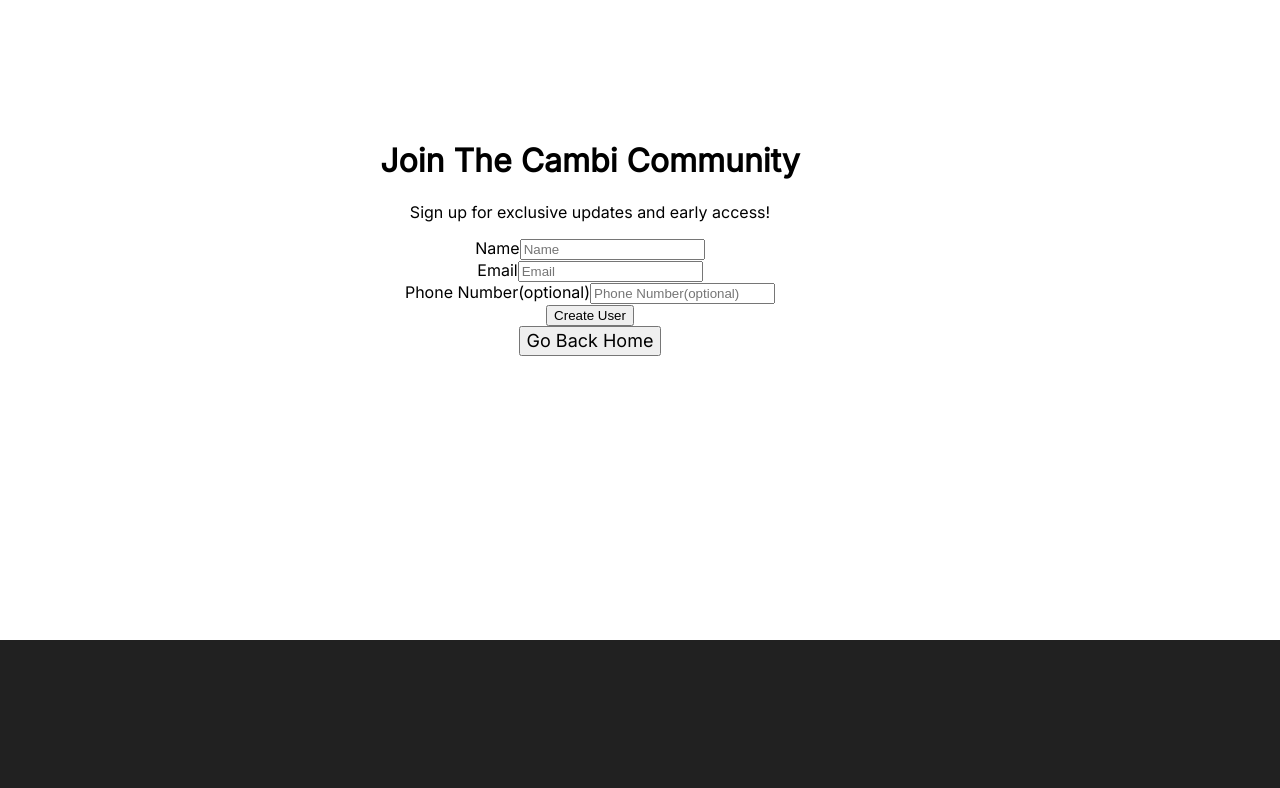
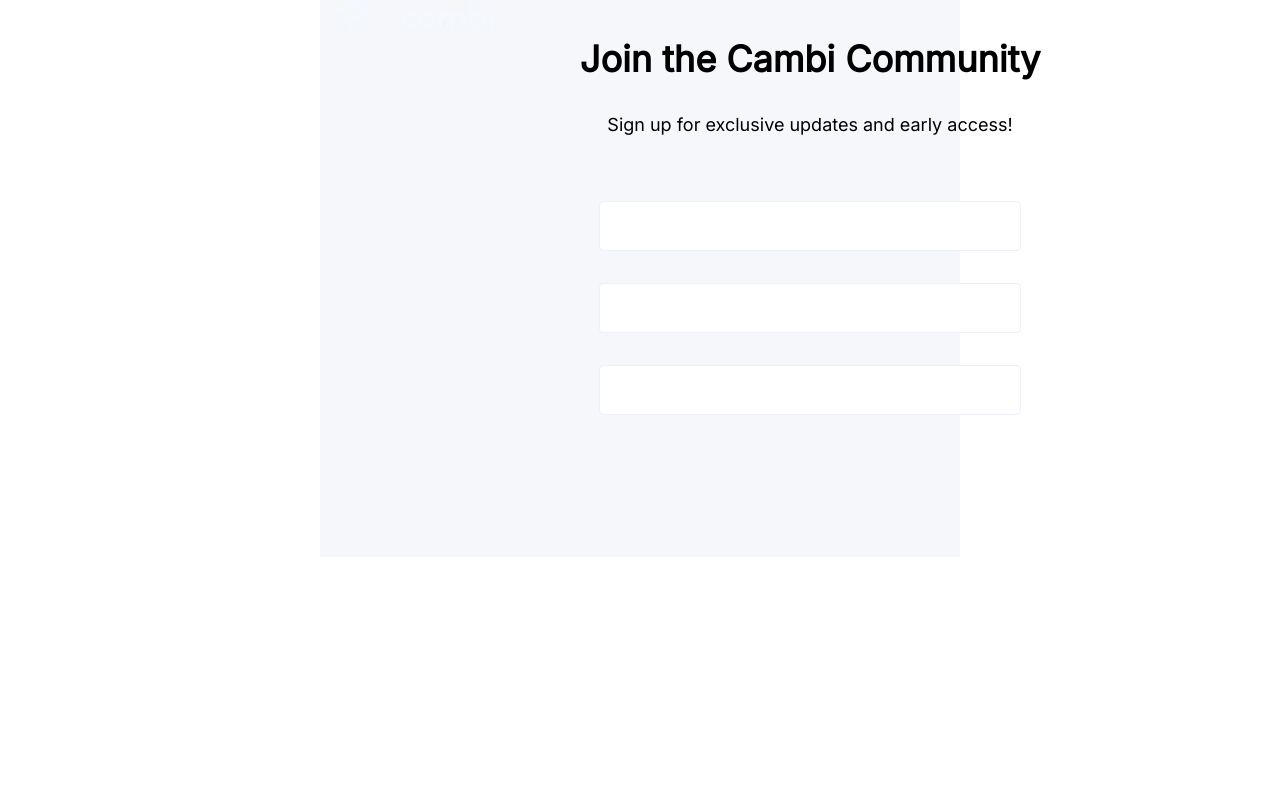
Before and after one commit to danielowenscs/cambi-website, a Vue app: page /joinus in a window 1280 px wide. Shown: the top 788 px of the page. Built offline with nearby package versions, Linux system fonts and the light colour scheme.

Commit message:
svg file added - JoinCambi routed

```diff
--- a/src/App.vue
+++ b/src/App.vue
@@ -3,13 +3,13 @@
   <RouterView></RouterView>
 </template>
 <script>
-import JoinForm from './components/JoinForm.vue';
+import JoinCambi from './views/JoinCambi.vue';
 import Home from './views/Home.vue'
 
 export default {
   components: {
     Home,
-    JoinForm
+    JoinCambi,
 }
 }
 </script>
--- a/src/components/JoinForm.vue
+++ b/src/components/JoinForm.vue
@@ -9,13 +9,13 @@
 
               <form @submit.prevent="createUser">
                 <label>Name</label>
-                <input v-model="name" placeholder="Name" required/>
+                <input v-model="name" type="text" placeholder="Name" required/>
                 <br>
                 <label>Email</label>
-                <input v-model="email" type="email" placeholder="Email" required>
+                <input v-model="email" type="text" placeholder="Email" required>
                 <br>
                 <label>Phone Number(optional)</label>
-                <input v-model="phonenum" placeholder="Phone Number(optional)">
+                <input v-model="phonenum" type="text" placeholder="Phone Number(optional)">
                 <br>
                 <button type="submit"> Create User</button>
               </form>
@@ -101,9 +101,22 @@
     text-align: center;
 }
 
+.g-recaptcha {
+  grid-column: 2/11;
+}
+
 form {
   grid-column: 5 / 12;
 }
+
+input[type="text"] {
+  border: 1px solid black;
+  border-radius: 5px;
+  background-color: #f2f2f2;
+  font-size: 16px;
+  padding: 10px;
+}
+
 
 // @media (767px < width < 390px){
 
--- a/src/main.js
+++ b/src/main.js
@@ -2,11 +2,11 @@
 import App from './App.vue';
 import {createRouter, createWebHistory} from 'vue-router';
 import Home from './views/Home.vue';
-import JoinForm from './components/JoinForm.vue';
+import JoinCambi from './views/JoinCambi.vue';
 
 const routes = [
     { path: '/', component: Home },
-    { path: '/joinus', component: JoinForm }
+    { path: '/joinus', component: JoinCambi }
   ];
 
 const router = createRouter({
--- a/src/views/Home.vue
+++ b/src/views/Home.vue
@@ -26,7 +26,6 @@
     PhoneSection,
     Footer,
     HeroNavContainer,
-    JoinCambi
 }
 }
 </script>
--- a/src/views/JoinCambi.vue
+++ b/src/views/JoinCambi.vue
@@ -1,5 +1,8 @@
 <template>
     <body>
+        <header>
+            <img src="../assets/imgs/logo-cambi.png" @click="goHome()" alt="Website Logo">
+        </header>
         <div class="container">
             <h1 class="H2" >Join the Cambi Community</h1>
             <div class="spacing-16px"></div>
@@ -9,14 +12,14 @@
             <div class="spacing-16px"></div>
             <div class="spacing-16px"></div>
             <div class="spacing-16px"></div>
-            <form>
-                <input type="email">
+            <form >
+                <input type="email" class="B3">
                 <div class="spacing-16px"></div>
                 <div class="spacing-16px"></div>
-                <input type="phone">
+                <input type="tel" class="B3">
                 <div class="spacing-16px"></div>
                 <div class="spacing-16px"></div>
-                <input type="text">
+                <input type="text" class="B3">
             </form>
         </div>
     </body>
@@ -35,9 +38,6 @@
 
   export default {
       name: "JoinCambi",
-      components: {
-        Footer
-      },
       data () {
       return {
           name: null,
@@ -62,6 +62,10 @@
         background-color: $N5;
         margin: 0 auto; /* shorthand for setting top and bottom margin to 0 and left and right margin to auto */
         width: 50%;
+    }
+
+    img {
+        margin-left: 1rem;
     }
 
     .container {
@@ -95,7 +99,7 @@
         border-radius: 4px;
     }
 
-    input[type=text]:focus{
+    input:focus{
         outline: 1px solid $Se2;
         background-color: $Se6
     }
```
Also changed, not shown: src/assets/imgs/logo-cambi-p.png (added), src/assets/imgs/logo-cambi.svg (added), src/components/Header.vue (indentation only).
